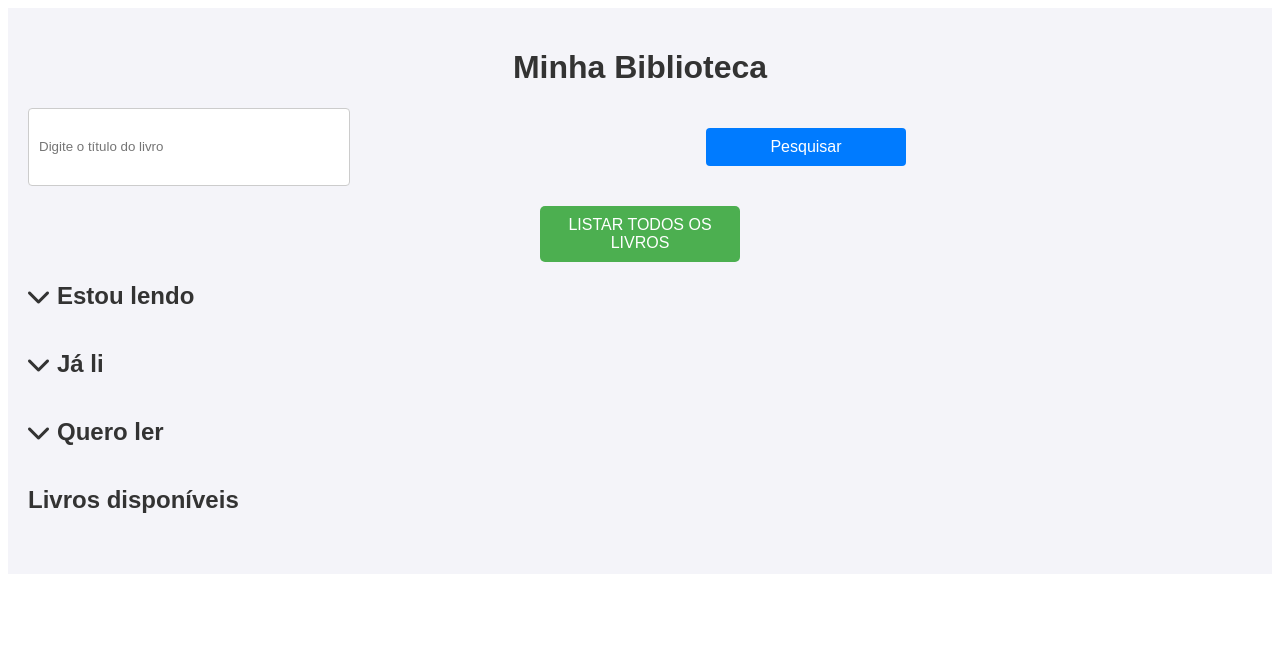
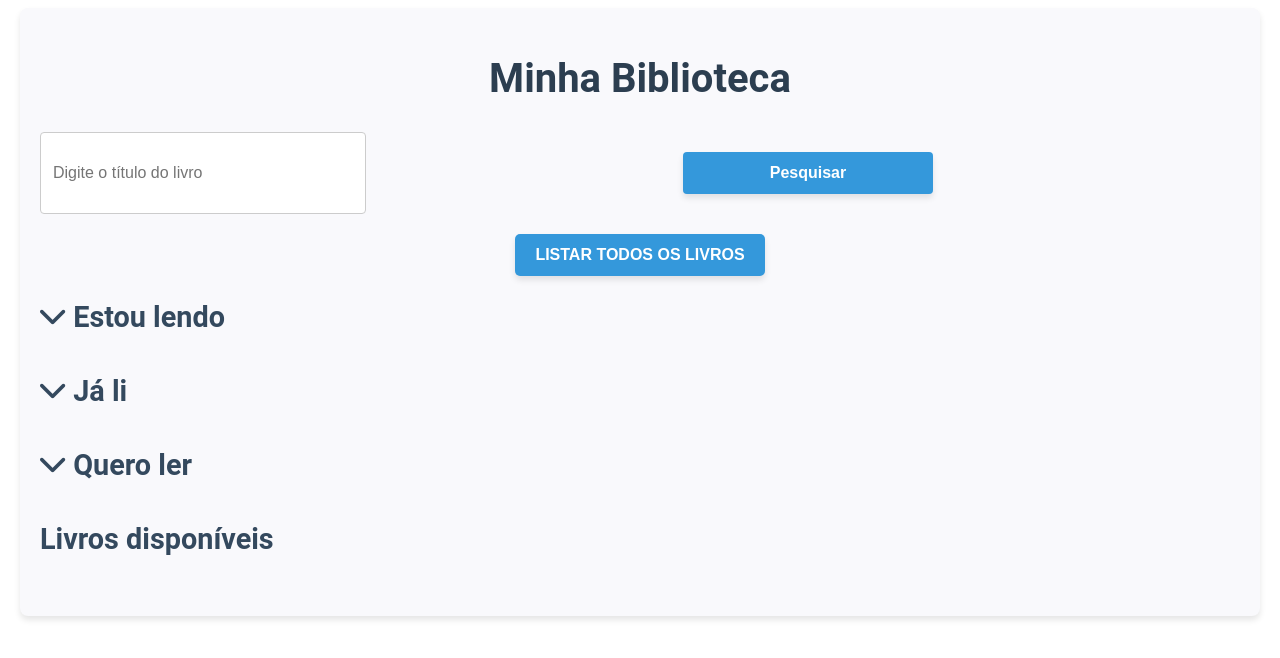
Before and after one commit to carlosfernandino/projeto-livraria, a React (Create React App) app: page / in a window 1280 px wide. Shown: the top 658 px of the page. Built offline with nearby package versions, Linux system fonts and the light colour scheme.

Commit message:
Chore - atualização no css da página principal
- Troca de cores
- Mudanças no posicionamento dos elementos
- Melhorias na interatividade dos Hover usados

```diff
--- a/src/livro/ListaLivrosView.css
+++ b/src/livro/ListaLivrosView.css
@@ -1,59 +1,72 @@
+/* Estilos gerais */
 main {
-  font-family: Arial, sans-serif;
+  font-family: "Roboto", Arial, sans-serif;
   padding: 20px;
-  background-color: #f4f4f9;
+  background-color: #f9f9fc;
+  max-width: 1200px;
+  margin: 0 auto;
+  box-shadow: 0 4px 6px rgba(0, 0, 0, 0.1);
+  border-radius: 8px;
 }
 
 /* Cabeçalho principal */
 h1 {
   text-align: center;
-  font-size: 2rem;
-  color: #333;
+  font-size: 2.5rem;
+  color: #2c3e50;
+  margin-bottom: 30px;
 }
 
 /* Botão de listar */
 button {
   display: block;
-  width: 200px;
+  width: 250px;
   margin: 20px auto;
-  padding: 10px 0;
-  background-color: #4caf50;
+  padding: 12px 0;
+  background-color: #3498db;
   color: white;
   border: none;
   border-radius: 5px;
   cursor: pointer;
   font-size: 1rem;
-  transition: background-color 0.3s ease;
+  font-weight: bold;
+  transition: all 0.3s ease;
+  box-shadow: 0 4px 6px rgba(0, 0, 0, 0.1);
 }
 
 button:hover {
-  background-color: #45a049;
+  background-color: #2980b9;
+  transform: translateY(-2px);
+  box-shadow: 0 6px 8px rgba(0, 0, 0, 0.15);
 }
 
 /* Seções de estantes */
-/* Seção das estantes */
 section {
-  margin-bottom: 20px;
-  cursor: pointer;
+  margin-bottom: 30px;
 }
 
-/* Título da estante, com um efeito visual de expansão/contração */
-/* Estilo para o título da estante e o ícone */
+/* Título das estantes */
 section h2 {
-  font-size: 1.5rem;
+  font-size: 1.8rem;
   font-weight: bold;
-  color: #333;
+  color: #34495e;
   display: flex;
   align-items: center;
   cursor: pointer;
-  gap: 8px; /* Espaço entre o ícone e o texto */
+  gap: 8px;
+  margin-bottom: 10px;
+  transition: color 0.3s ease;
 }
 
+section h2:hover {
+  color: #1abc9c;
+}
+
+/* Ícones das setas */
 section h2 i {
   transition: transform 0.3s ease;
 }
 
-/* Ícone de seta quando estante expandida */
 section h2 i.fas.fa-chevron-up {
   transform: rotate(180deg);
 }
@@ -79,19 +92,60 @@ section h2 i.fas.fa-chevron-up {
 
 /* Card */
 .card {
-  background-color: #fff;
+  background-color: #ffffff;
   border: 1px solid #ddd;
   border-radius: 8px;
-  width: 200px;
-  padding: 10px;
-  box-shadow: 0 2px 4px rgba(0, 0, 0, 0.1);
-  transition: transform 0.2s ease;
+  width: 220px;
+  padding: 15px;
+  box-shadow: 0 4px 6px rgba(0, 0, 0, 0.1);
+  transition: transform 0.2s ease, box-shadow 0.2s ease;
+  display: flex;
+  flex-direction: column;
+  align-items: center;
+  text-align: center;
 }
 
 .card:hover {
   transform: scale(1.05);
+  box-shadow: 0 6px 10px rgba(0, 0, 0, 0.15);
 }
 
+.card img {
+  max-width: 100%;
+  height: auto;
+  margin-bottom: 10px;
+  border-radius: 5px;
+}
+
+.card h3 {
+  font-size: 1.2rem;
+  color: #2c3e50;
+  margin: 10px 0;
+}
+
+.card p {
+  font-size: 0.9rem;
+  color: #7f8c8d;
+  margin: 5px 0;
+}
+
+.card button {
+  margin-top: 10px;
+  padding: 8px 16px;
+  background-color: #1abc9c;
+  color: white;
+  border: none;
+  border-radius: 4px;
+  font-size: 0.9rem;
+  cursor: pointer;
+  transition: background-color 0.3s ease;
+}
+
+.card button:hover {
+  background-color: #16a085;
+}
+
+/* Barra de Pesquisa */
 .search-bar {
   display: flex;
   justify-content: center;
@@ -100,21 +154,40 @@ section h2 i.fas.fa-chevron-up {
 
 .search-bar input {
   width: 300px;
-  padding: 10px;
+  padding: 12px;
   border: 1px solid #ccc;
   border-radius: 4px;
   margin-right: 10px;
+  font-size: 1rem;
 }
 
 .search-bar button {
-  padding: 10px 20px;
-  background-color: #007bff;
+  padding: 12px 20px;
+  background-color: #3498db;
   color: white;
   border: none;
   border-radius: 4px;
   cursor: pointer;
+  font-size: 1rem;
+  transition: all 0.3s ease;
 }
 
 .search-bar button:hover {
-  background-color: #0056b3;
+  background-color: #2980b9;
+  transform: translateY(-2px);
 }
+
+/* Responsividade */
+@media (max-width: 768px) {
+  .cards {
+    justify-content: center;
+  }
+
+  .card {
+    width: 90%;
+  }
+
+  .search-bar input {
+    width: 200px;
+  }
+}
```
